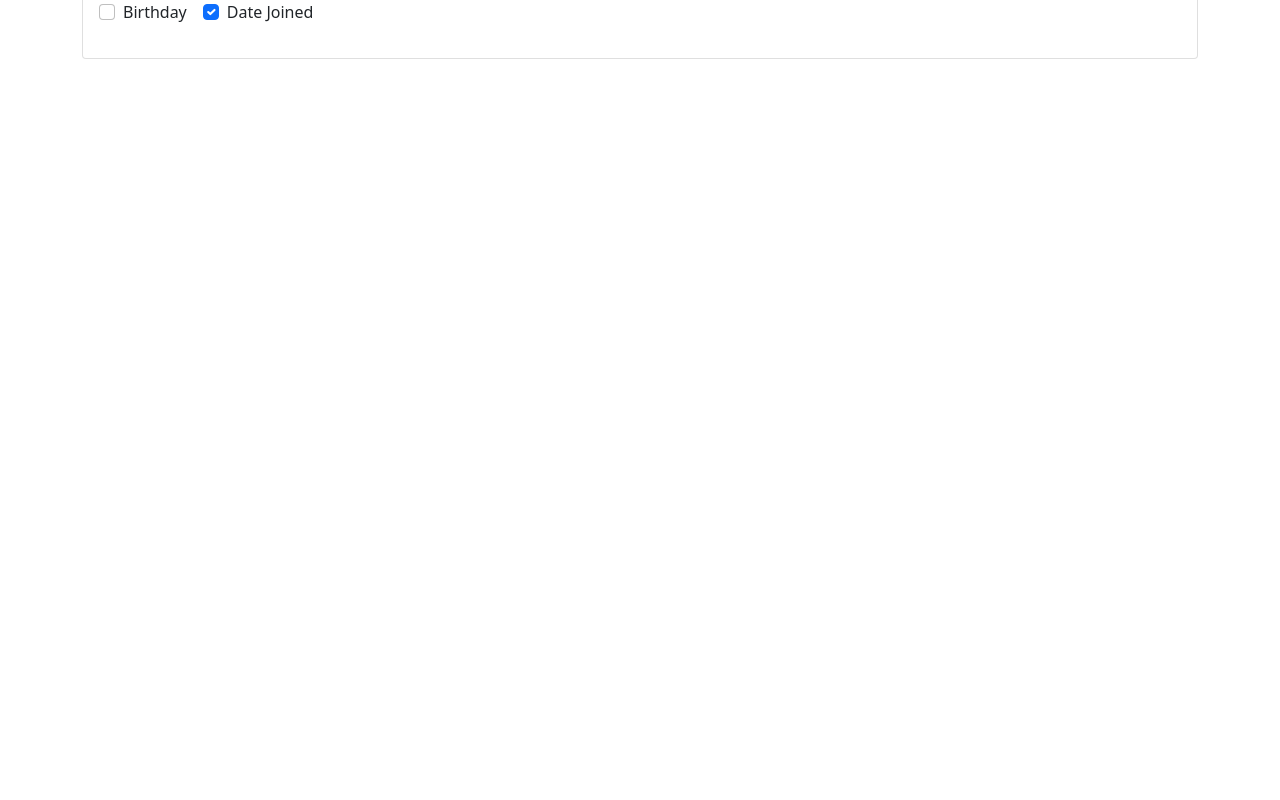
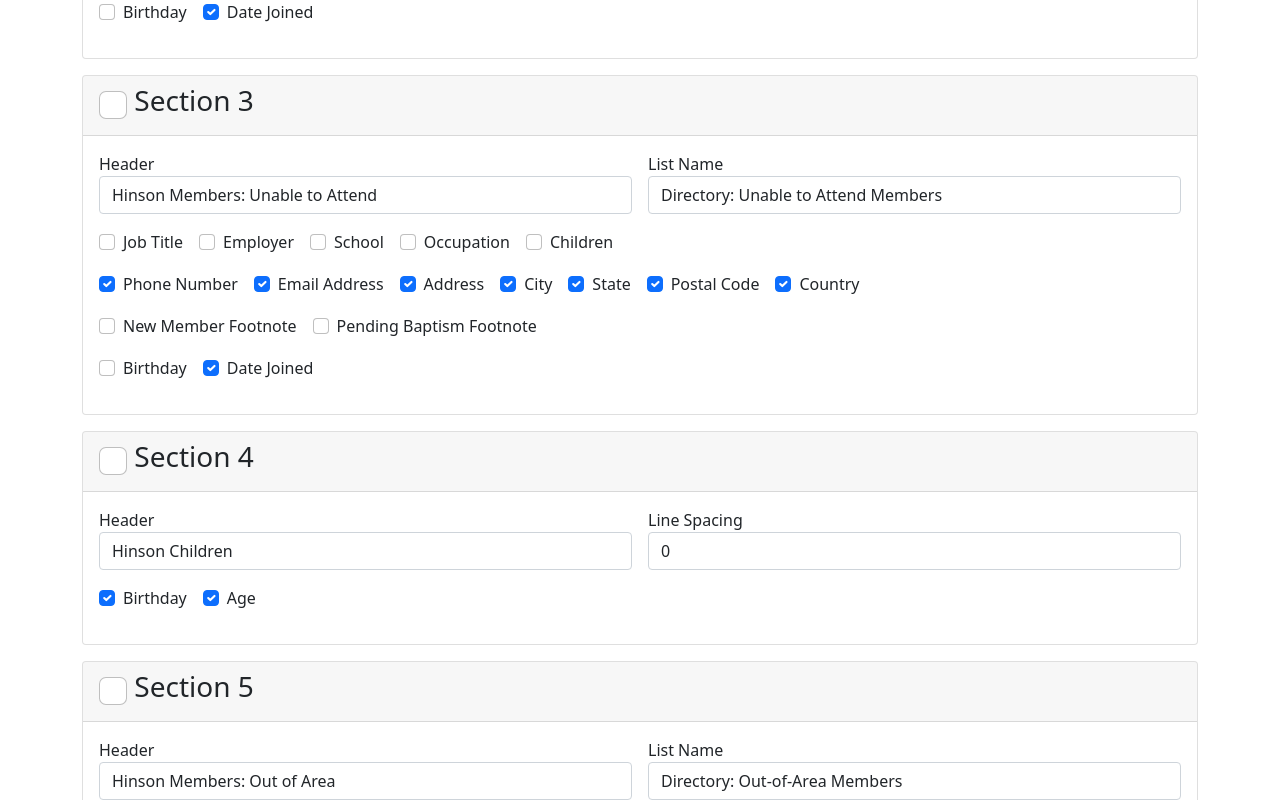
Before and after one commit to hinson-directory/hinson-directory.github.io, a Nuxt app in the folder src/: page / in a window 1280 px wide. Shown: the part 1080-1880 px from the top of the page. Before the commit the page ends 1155 px from the top, so only its background shows below. Built offline with nearby package versions, Linux system fonts and the light colour scheme.

Commit message:
Added all sections to json

```diff
--- a/src/components/DirectorySection.vue
+++ b/src/components/DirectorySection.vue
@@ -11,17 +11,14 @@
 
 		<div class="card-body">
 			<div class="row g-3 mb-3">
-				<div class="col">
-					<label>Header</label>
+				<div v-for="text in section.textRow"
+					class="col">
+					<label>
+						{{ text.name }}
+					</label>
 					<input type="text"
 						class="form-control"
-						v-model="section.header" />
-				</div>
-				<div class="col">
-					<label>List Name</label>
-					<input type="text"
-						class="form-control"
-						v-model="section.listName" />
+						v-model="text.value" />
 				</div>
 			</div>
 
--- a/src/static/DirectorySections.json
+++ b/src/static/DirectorySections.json
@@ -1,8 +1,16 @@
 [
 	{
 		"includeSection": true,
-		"header": "Hinson Members: In Area",
-		"listName": "Directory: In-Area Members",
+		"textRow": [
+			{
+				"name": "Header",
+				"value": "Hinson Members: In Area"
+			},
+			{
+				"name": "List Name",
+				"value": "Directory: In Area Members"
+			}
+		],
 		"flagRows": [
 			[
 				{
@@ -80,8 +88,16 @@
 	},
 	{
 		"includeSection": false,
-		"header": "In-Area Members",
-		"listName": "",
+		"textRow": [
+			{
+				"name": "Header",
+				"value": "In-Area Members"
+			},
+			{
+				"name": "List Name",
+				"value": ""
+			}
+		],
 		"flagRows": [
 			[
 				{
@@ -156,5 +172,480 @@
 				}
 			]
 		]
+	},
+	{
+		"includeSection": false,
+		"textRow": [
+			{
+				"name": "Header",
+				"value": "Hinson Members: Unable to Attend"
+			},
+			{
+				"name": "List Name",
+				"value": "Directory: Unable to Attend Members"
+			}
+		],
+		"flagRows": [
+			[
+				{
+					"name": "Job Title",
+					"value": false
+				},
+				{
+					"name": "Employer",
+					"value": false
+				},
+				{
+					"name": "School",
+					"value": false
+				},
+				{
+					"name": "Occupation",
+					"value": false
+				},
+				{
+					"name": "Children",
+					"value": false
+				}
+			],
+			[
+				{
+					"name": "Phone Number",
+					"value": true
+				},
+				{
+					"name": "Email Address",
+					"value": true
+				},
+				{
+					"name": "Address",
+					"value": true
+				},
+				{
+					"name": "City",
+					"value": true
+				},
+				{
+					"name": "State",
+					"value": true
+				},
+				{
+					"name": "Postal Code",
+					"value": true
+				},
+				{
+					"name": "Country",
+					"value": true
+				}
+			],
+			[
+				{
+					"name": "New Member Footnote",
+					"value": false
+				},
+				{
+					"name": "Pending Baptism Footnote",
+					"value": false
+				}
+			],
+			[
+				{
+					"name": "Birthday",
+					"value": false
+				},
+				{
+					"name": "Date Joined",
+					"value": true
+				}
+			]
+		]
+	},
+	{
+		"includeSection": false,
+		"textRow": [
+			{
+				"name": "Header",
+				"value": "Hinson Children"
+			},
+			{
+				"name": "Line Spacing",
+				"value": 0
+			}
+		],
+		"flagRows": [
+			[
+				{
+					"name": "Birthday",
+					"value": true
+				},
+				{
+					"name": "Age",
+					"value": true
+				}
+			]
+		]
+	},
+	{
+		"includeSection": false,
+		"textRow": [
+			{
+				"name": "Header",
+				"value": "Hinson Members: Out of Area"
+			},
+			{
+				"name": "List Name",
+				"value": "Directory: Out-of-Area Members"
+			}
+		],
+		"flagRows": [
+			[
+				{
+					"name": "Job Title",
+					"value": false
+				},
+				{
+					"name": "Employer",
+					"value": false
+				},
+				{
+					"name": "School",
+					"value": false
+				},
+				{
+					"name": "Occupation",
+					"value": false
+				},
+				{
+					"name": "Children",
+					"value": true
+				}
+			],
+			[
+				{
+					"name": "Phone Number",
+					"value": true
+				},
+				{
+					"name": "Email Address",
+					"value": true
+				},
+				{
+					"name": "Address",
+					"value": true
+				},
+				{
+					"name": "City",
+					"value": true
+				},
+				{
+					"name": "State",
+					"value": true
+				},
+				{
+					"name": "Postal Code",
+					"value": true
+				},
+				{
+					"name": "Country",
+					"value": true
+				}
+			],
+			[
+				{
+					"name": "New Member Footnote",
+					"value": false
+				},
+				{
+					"name": "Pending Baptism Footnote",
+					"value": false
+				}
+			],
+			[
+				{
+					"name": "Birthday",
+					"value": false
+				},
+				{
+					"name": "Date Joined",
+					"value": true
+				}
+			]
+		]
+	},
+	{
+		"includeSection": false,
+		"textRow": [
+			{
+				"name": "Header",
+				"value": "Unable to Attend Members"
+			},
+			{
+				"name": "List Name",
+				"value": "Directory: Unable to Attend Members"
+			}
+		],
+		"flagRows": [
+			[
+				{
+					"name": "Job Title",
+					"value": false
+				},
+				{
+					"name": "Employer",
+					"value": false
+				},
+				{
+					"name": "School",
+					"value": false
+				},
+				{
+					"name": "Occupation",
+					"value": true
+				},
+				{
+					"name": "Children",
+					"value": true
+				}
+			],
+			[
+				{
+					"name": "Phone Number",
+					"value": true
+				},
+				{
+					"name": "Email Address",
+					"value": true
+				},
+				{
+					"name": "Address",
+					"value": true
+				},
+				{
+					"name": "City",
+					"value": true
+				},
+				{
+					"name": "State",
+					"value": true
+				},
+				{
+					"name": "Postal Code",
+					"value": true
+				},
+				{
+					"name": "Country",
+					"value": true
+				}
+			],
+			[
+				{
+					"name": "New Member Footnote",
+					"value": false
+				},
+				{
+					"name": "Pending Baptism Footnote",
+					"value": false
+				}
+			],
+			[
+				{
+					"name": "Birthday",
+					"value": false
+				},
+				{
+					"name": "Date Joined",
+					"value": true
+				}
+			]
+		]
+	},
+	{
+		"includeSection": false,
+		"textRow": [
+			{
+				"name": "Header",
+				"value": "Previous Residents"
+			},
+			{
+				"name": "List Name",
+				"value": "Previous Residents"
+			}
+		],
+		"flagRows": [
+			[
+				{
+					"name": "Job Title",
+					"value": true
+				},
+				{
+					"name": "Employer",
+					"value": true
+				},
+				{
+					"name": "School",
+					"value": false
+				},
+				{
+					"name": "Occupation",
+					"value": false
+				},
+				{
+					"name": "Children",
+					"value": false
+				}
+			],
+			[
+				{
+					"name": "Phone Number",
+					"value": true
+				},
+				{
+					"name": "Email Address",
+					"value": true
+				},
+				{
+					"name": "Address",
+					"value": true
+				},
+				{
+					"name": "City",
+					"value": true
+				},
+				{
+					"name": "State",
+					"value": true
+				},
+				{
+					"name": "Postal Code",
+					"value": true
+				},
+				{
+					"name": "Country",
+					"value": true
+				}
+			],
+			[
+				{
+					"name": "New Member Footnote",
+					"value": false
+				},
+				{
+					"name": "Pending Baptism Footnote",
+					"value": false
+				}
+			],
+			[
+				{
+					"name": "Birthday",
+					"value": false
+				},
+				{
+					"name": "Date Joined",
+					"value": false
+				}
+			]
+		]
+	},
+	{
+		"includeSection": false,
+		"textRow": [
+			{
+				"name": "Header",
+				"value": "Seminarians"
+			},
+			{
+				"name": "List Name",
+				"value": "Seminarians"
+			}
+		],
+		"flagRows": [
+			[
+				{
+					"name": "Job Title",
+					"value": false
+				},
+				{
+					"name": "Employer",
+					"value": false
+				},
+				{
+					"name": "School",
+					"value": true
+				},
+				{
+					"name": "Occupation",
+					"value": false
+				},
+				{
+					"name": "Children",
+					"value": false
+				}
+			],
+			[
+				{
+					"name": "Phone Number",
+					"value": true
+				},
+				{
+					"name": "Email Address",
+					"value": true
+				},
+				{
+					"name": "Address",
+					"value": true
+				},
+				{
+					"name": "City",
+					"value": true
+				},
+				{
+					"name": "State",
+					"value": true
+				},
+				{
+					"name": "Postal Code",
+					"value": true
+				},
+				{
+					"name": "Country",
+					"value": true
+				}
+			],
+			[
+				{
+					"name": "New Member Footnote",
+					"value": false
+				},
+				{
+					"name": "Pending Baptism Footnote",
+					"value": false
+				}
+			],
+			[
+				{
+					"name": "Birthday",
+					"value": false
+				},
+				{
+					"name": "Date Joined",
+					"value": false
+				}
+			]
+		]
+	},
+	{
+		"includeSection": false,
+		"textRow": [
+			{
+				"name": "Header",
+				"value": "Membership by First Name"
+			},
+			{
+				"name": "Columns",
+				"value": 3
+			}
+		],
+		"flagRows": [
+		]
 	}
 ]
```
